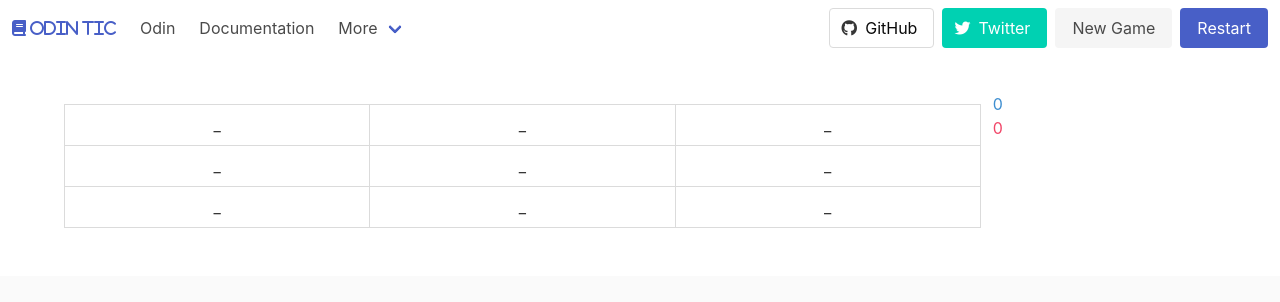
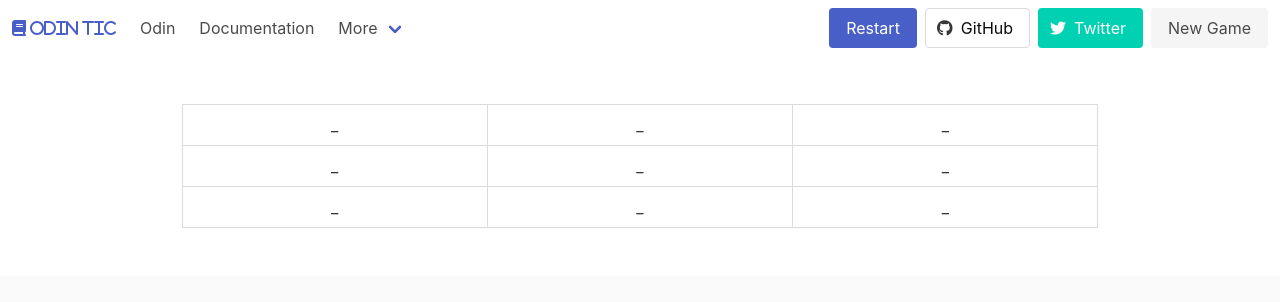
Before and after one commit to i4pg/tic-tac-toe, a plain HTML site: page index.html in a window 1280 px wide. Both pictures are taken after a click on the button "START". Shown: the top 302 px of the page. Drawn offline with nearby package versions, Linux system fonts and the light colour scheme.

Commit message:
add styling

```diff
--- a/index.html
+++ b/index.html
@@ -60,6 +60,7 @@
       <div class="navbar-end">
         <div class="navbar-item">
           <div class="buttons">
+            <button id="restart" type="button" class="button is-link">Restart</button>
             <button class="button">
               <span class="icon">
                 <i class="fab fa-github"></i>
@@ -80,7 +81,6 @@
             <a class="button is-light" id="new-game">
               New Game
             </a>
-            <button id="restart" type="button" class="button is-link">Restart</button>
           </div>
         </div>
       </div>
@@ -124,6 +124,11 @@
           </div>
         </div>
 
+        <div id="stats-left" class="column columns content">
+          <h2 class="column"></h2>
+          <p class="column"></p>
+        </div>
+
         <div id="board" class="column is-four-fifths">
           <table class="table is-bordered is-striped is-hoverable is-fullwidth has-text-centered">
             <tbody>
@@ -143,15 +148,9 @@
             </tbody>
           </table>
         </div>
-        <div id="stats" class="column content">
-          <div class="columns">
-            <h2 class="column"></h2>
-            <p class="column"></p>
-          </div>
-          <div class="columns">
-            <h2 class="column"></h2>
-            <p class="column"></p>
-          </div>
+        <div id="stats-right" class="column columns content">
+          <h2 class="column"></h2>
+          <p class="column"></p>
         </div>
       </div>
     </div>
--- a/scripts/form.js
+++ b/scripts/form.js
@@ -4,7 +4,8 @@ const displayController = (() => {
   const startBtn = document.getElementById("start")
   const inputs = document.querySelectorAll("input")
   const form = document.getElementById("form")
-  const stats = document.getElementById("stats")
+  const statsLeft = document.getElementById("stats-left")
+  const statsRight = document.getElementById("stats-right")
   const board = document.getElementById("board")
   let players = new Array;
 
@@ -18,8 +19,7 @@ const displayController = (() => {
 
   function setGame() {
     inputs.forEach(extractPlayerInfo);
-    board.style.visibility = "visible"
-    stats.style.visibility = "visible"
+    [board, statsLeft, statsRight, restart].forEach(element => element.style.visibility = "visible")
     form.remove()
     ticTacToe = gameAPI(players)
     game().updateStats()
--- a/scripts/game.js
+++ b/scripts/game.js
@@ -40,14 +40,18 @@ ${status}
   }
 
   function updateStats() {
-    Array.from(stats.children).forEach((child, i) => {
-      let ps = [ticTacToe.playerOne, ticTacToe.playerTwo]
-      let p = ps[i]
+    const players = [ticTacToe.playerOne, ticTacToe.playerTwo]
+    const l = document.getElementById("stats-left")
+    const r = document.getElementById("stats-right")
 
-      child.firstElementChild.textContent = p.name
-      child.firstElementChild.className = p.mark.color
-      child.children[1].textContent = p.score
-      child.children[1].className = p.mark.color
+    [l, r].forEach((state, i) => {
+      console.log(state)
+      // const player = players[i]
+
+      // state.firstElementChild.textContent = player.name
+      // state.firstElementChild.className = player.mark.color
+      // state.lastElementChild.textContent = player.score
+      // state.lastElementChild.className = player.mark.color
     })
   }
 
--- a/style/style.css
+++ b/style/style.css
@@ -1,4 +1,4 @@
-#board, #stats {
+#board, #stats, #restart {
   visibility: hidden;
 }
 
```
